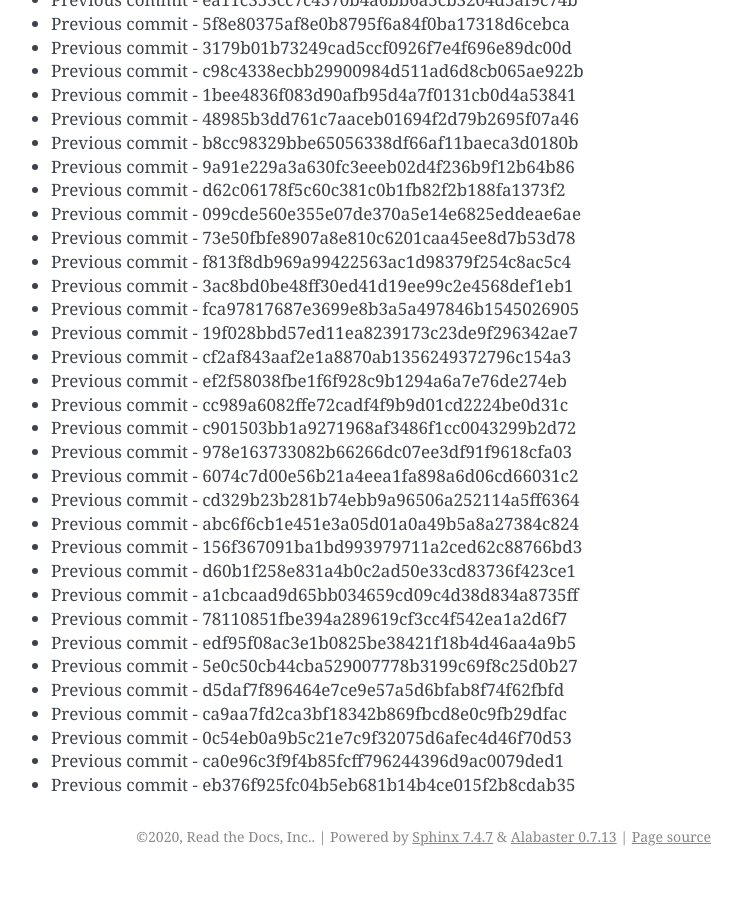
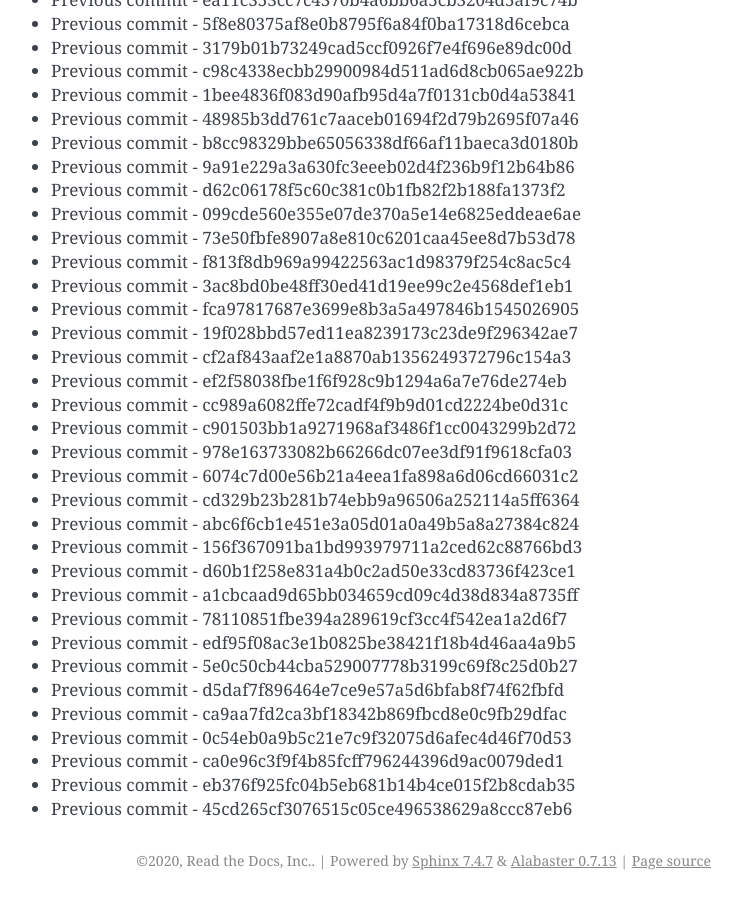
Before and after one commit to readthedocs/rtd-git-stresstest, a Sphinx documentation site: the page built from docs/updates.rst, in a window 1280 px wide and 900 px high, scrolled down 82493 px. Shown: the whole window, without its empty margins (399-1141 px from the left). Built offline with Sphinx 7.4.7, drawn with Linux system fonts in a browser that asks for light colours; before the commit the page ends 83369 px from its top, so only the background shows below that.

Commit message:
Generating commit from previous: 45cd265cf3076515c05ce496538629a8ccc87eb6

```diff
--- a/docs/updates.rst
+++ b/docs/updates.rst
@@ -3498,3 +3498,4 @@ It can be tested for any performance characteristics.
 * Previous commit - 0c54eb0a9b5c21e7c9f32075d6afec4d46f70d53
 * Previous commit - ca0e96c3f9f4b85fcff796244396d9ac0079ded1
 * Previous commit - eb376f925fc04b5eb681b14b4ce015f2b8cdab35
+* Previous commit - 45cd265cf3076515c05ce496538629a8ccc87eb6
```
